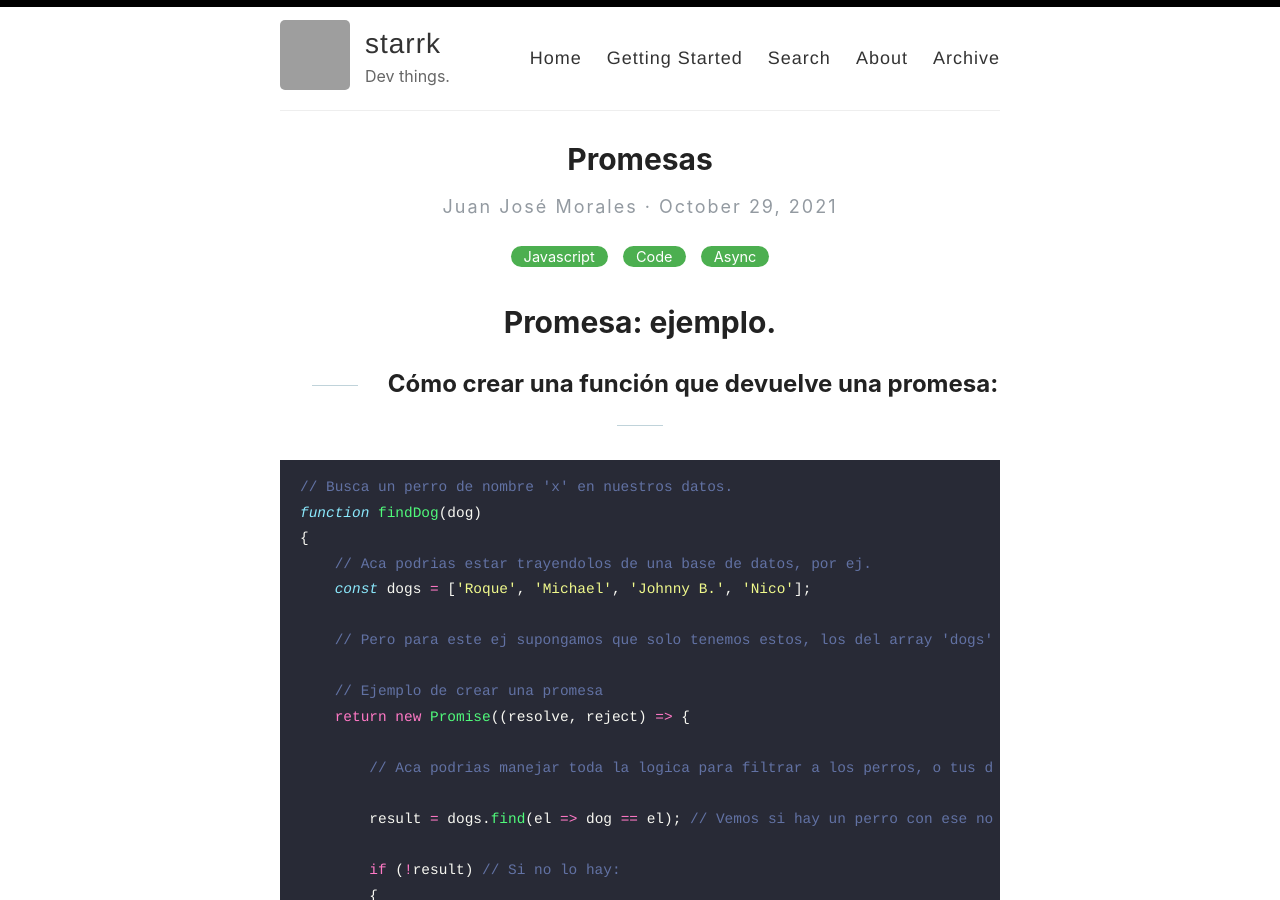
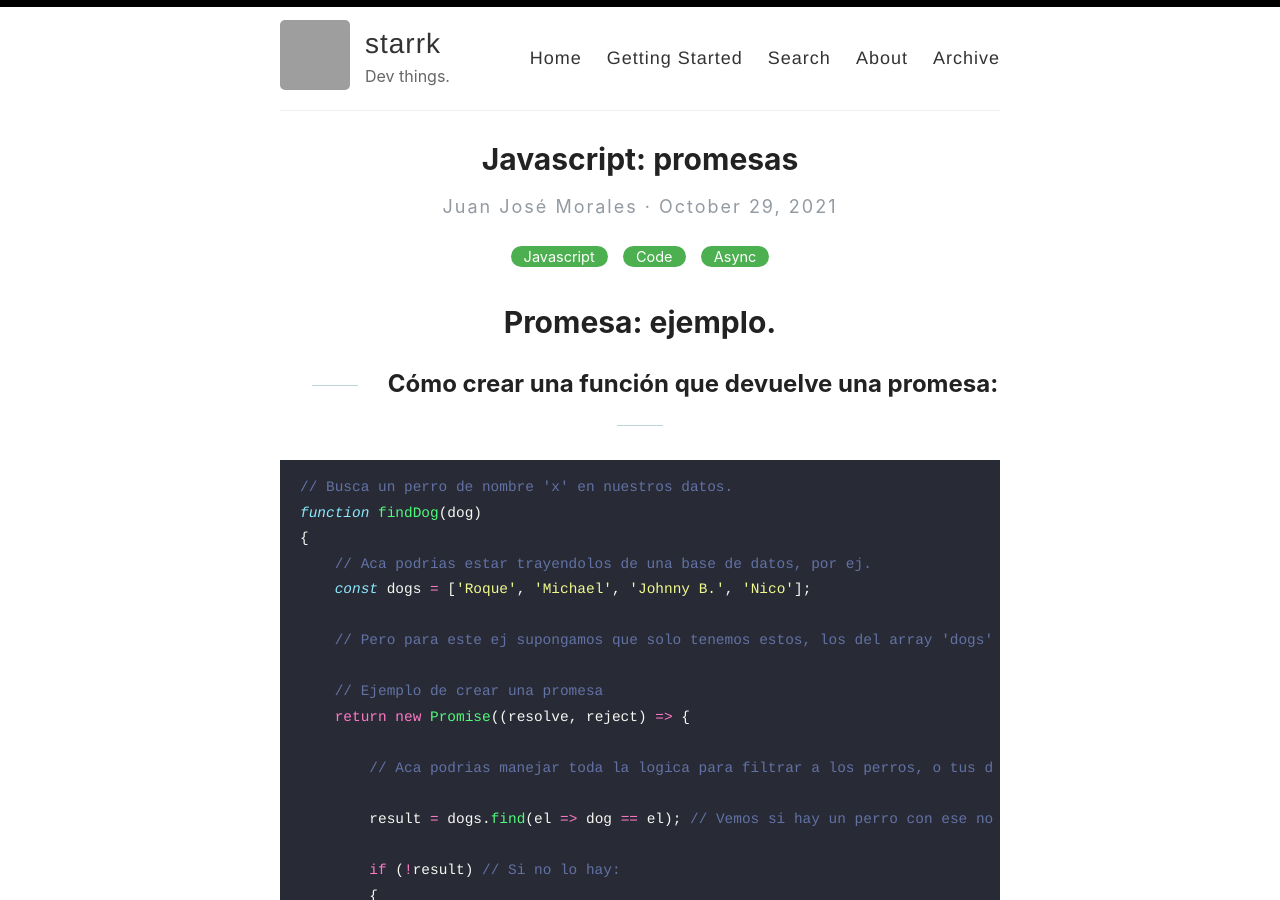
Before and after one commit to mstarrk/mstarrk.github.io, a Jekyll site: the page built from _posts/2021-10-29-promises.md, in a window 1280 px wide and 900 px high. Built offline with Jekyll 4.4.1, drawn with Linux system fonts in a browser that asks for light colours; comment, search, counter and statistics services are not loaded; grey boxes are pictures that could not be loaded.

```diff
--- a/_layouts/post.html
+++ b/_layouts/post.html
@@ -1,5 +1,6 @@
 ---
 layout: default
+comments: true
 ---
 
 <article class="post detailed">
--- a/_posts/2021-10-29-promises.md
+++ b/_posts/2021-10-29-promises.md
@@ -1,6 +1,6 @@
 ---
 layout: post
-title:  Promesas
+title:  "Javascript: promesas"
 categories: [Javascript,Code, Async]
 excerpt: Cómo utilizar promesas en javascript.
 ---
```
Also changed, not shown: _posts/2021-10-29-basics.md (+1 -1 lines).
